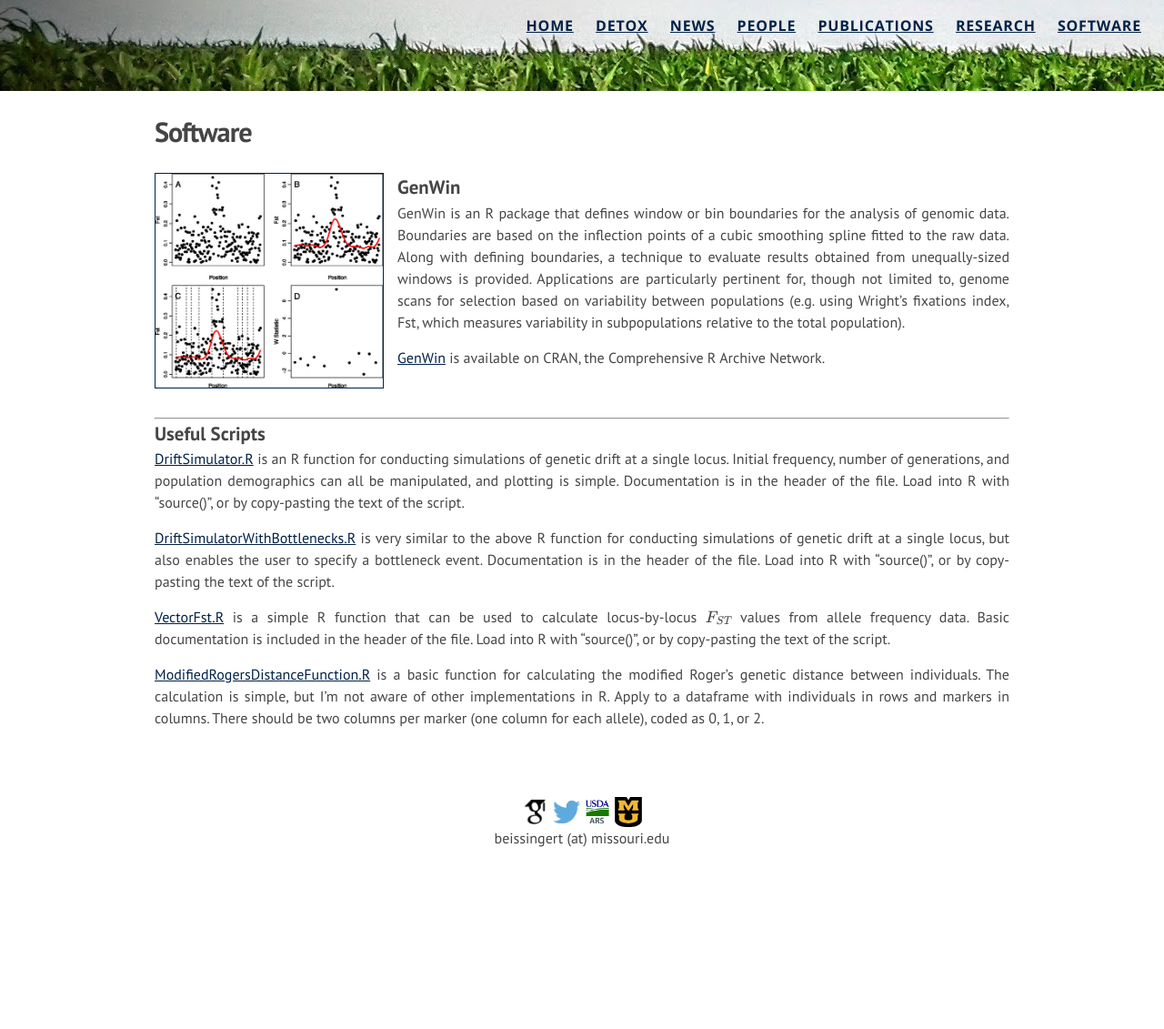
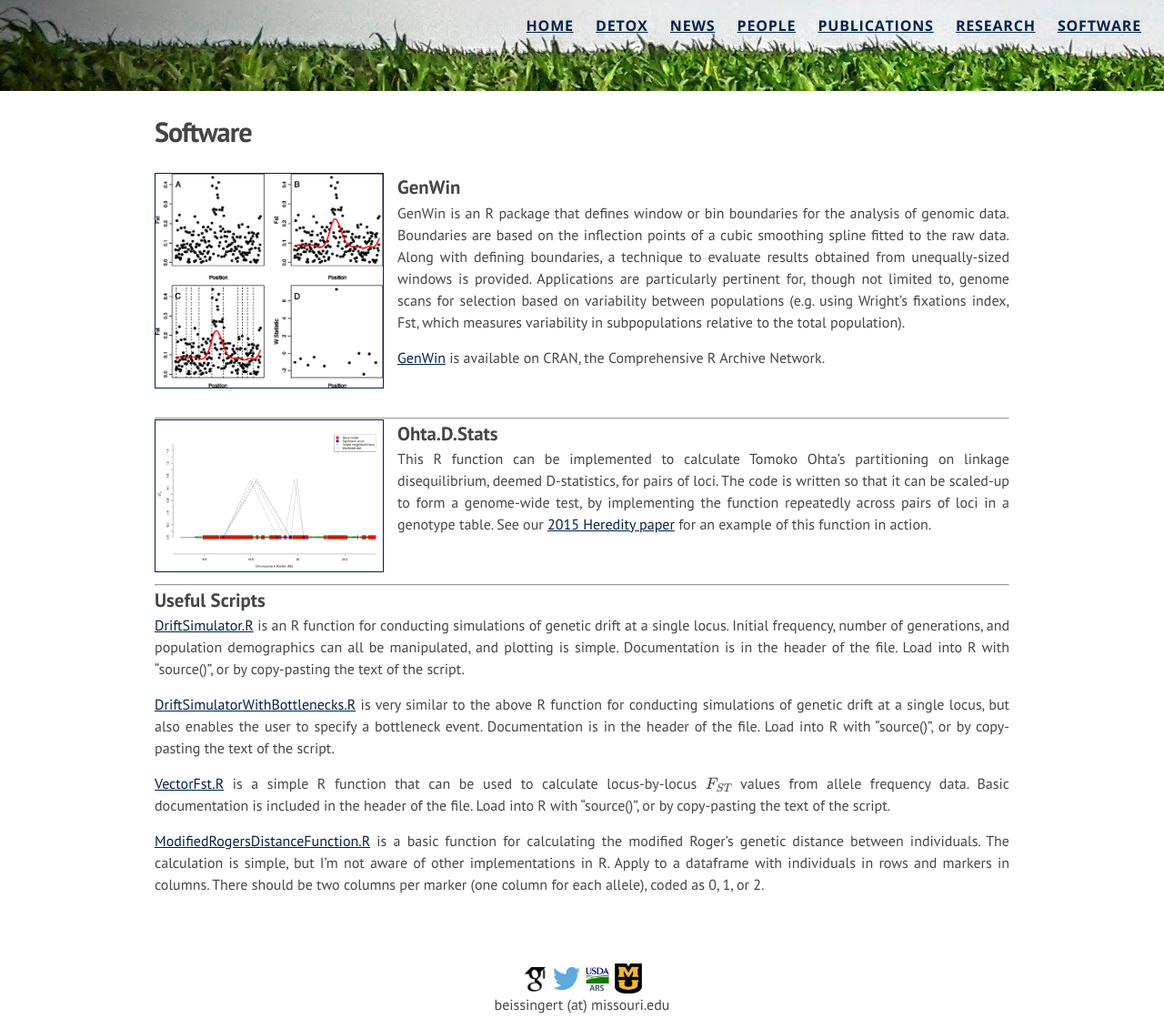
Before and after one commit to BeissingerLab/BeissingerLab.github.io, a Jekyll site: the page built from Software.md, in a window 1280 px wide. Shown: the whole page at 91% size. Built offline with Jekyll 4.4.1, drawn with Linux system fonts in a browser that asks for light colours; nearby versions of some CDN libraries; formulas are drawn with MathJax 3; before the commit the page ends 948 px from its top, so only the background shows below that.

Commit message:
ohta D stats

```diff
--- a/Software.md
+++ b/Software.md
@@ -24,6 +24,19 @@ GenWin is an R package that defines window or bin boundaries for the analysis of
 
 -----------------------------------------
 
+<div style="float: left; padding-right: 15px">
+    <a><img src="/img/Figure4C.jpg" alt="D'2_IS" title="D'2_IS" width="250" border="1"></a>
+</div>
+
+
+### Ohta.D.Stats
+
+This R function can be implemented to calculate Tomoko Ohta's partitioning on linkage disequilibrium, deemed D-statistics, for pairs of loci. The code is written so that it can be scaled-up to form a genome-wide test, by implementing the function repeatedly across pairs of loci in a genotype table. See our [2015 Heredity paper](http://www.nature.com/hdy/journal/vaop/ncurrent/abs/hdy201581a.html){:target="_blank"} for an example of this function in action.
+
+<br>
+
+-----------------------------------------
+
 ### Useful Scripts
 [DriftSimulator.R](http://beissingerlab.github.io/docs/DriftSimulator.R) is an R function for conducting simulations of genetic drift at a single locus. Initial frequency, number of generations, and population demographics can all be manipulated, and plotting is simple. Documentation is in the header of the file. Load into R with "source()", or by copy-pasting the text of the script.
 
```
Also changed, not shown: 1 other file.
